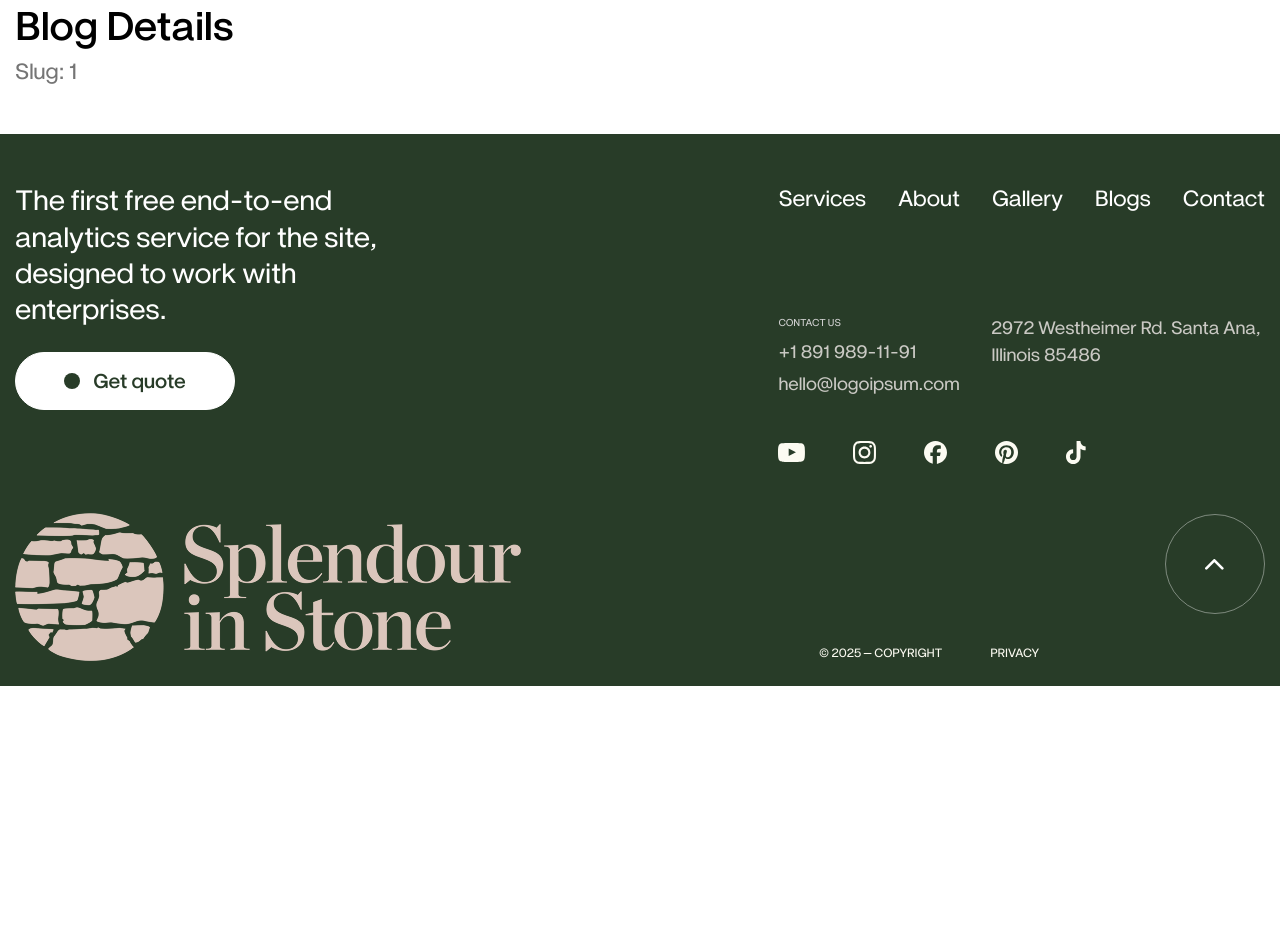
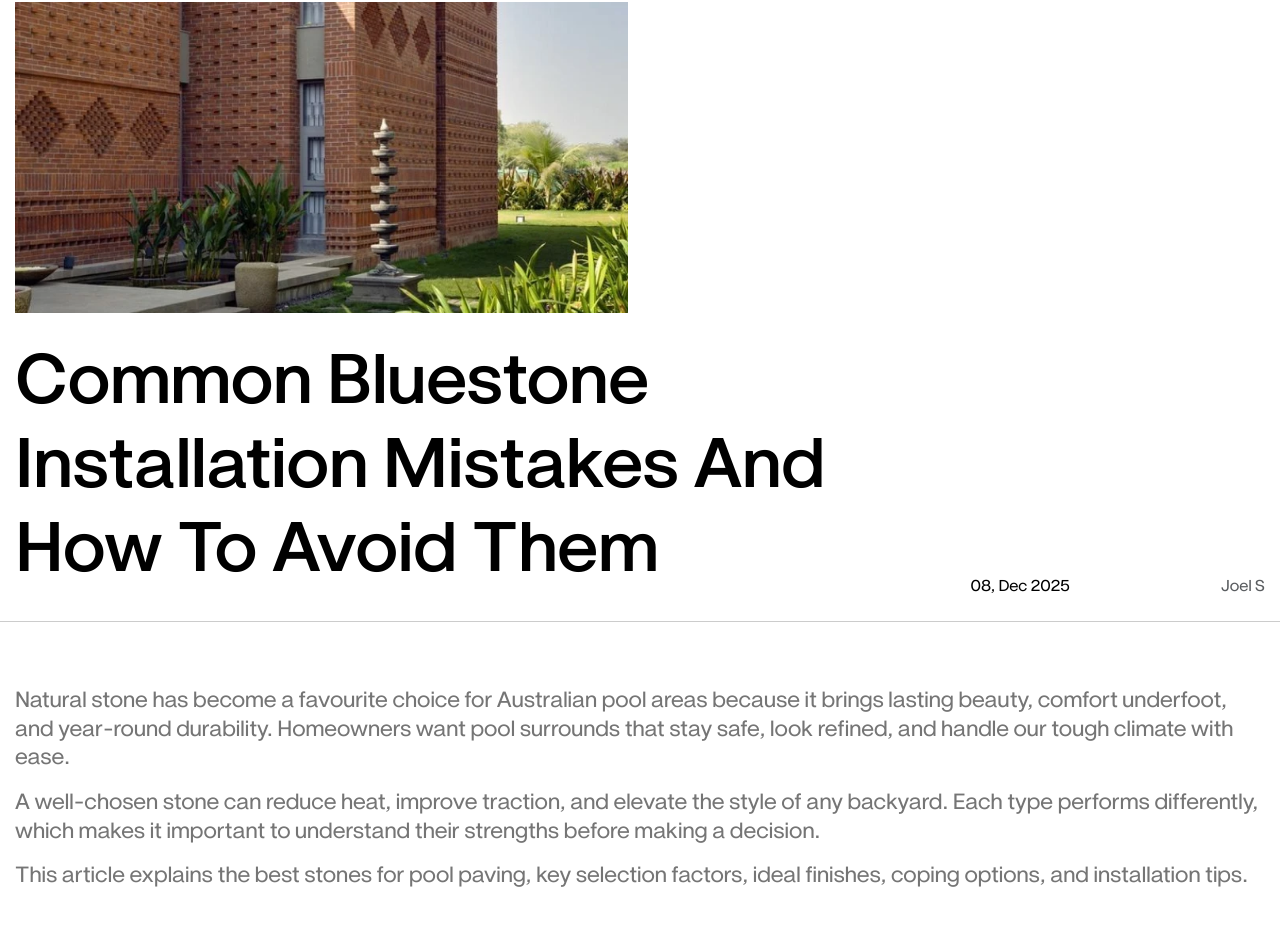
Before and after one commit to munish176081/sps-frontcode, a Next.js app: page /blog/1 in a window 1280 px wide. Shown: the part 138-1090 px from the top of the page. Before the commit the page ends 824 px from the top, so only its background shows below. Built offline with nearby package versions, Linux system fonts and the light colour scheme.

Commit message:
feat: blog detail page UI: In-progress

```diff
--- a/src/app/blog/[slug]/page.tsx
+++ b/src/app/blog/[slug]/page.tsx
@@ -1,12 +1,181 @@
+import Image from "next/image";
+
 export default function BlogDetails({
   params,
 }: {
   params: { slug: string };
 }) {
   return (
-    <div className="container py-5">
-      <h1>Blog Details</h1>
-      <p>Slug: {params.slug}</p>
-    </div>
+    <>
+      <section className="py-4 py-md-5 blog-detail">
+        <div className="container">
+          <div className="row">
+            <div className="col-lg-6 mb-4">
+              <Image
+                src="/blog/blog-detail1.webp"
+                alt="Blog Hero"
+                width={1200}
+                height={600}
+                className="w-100 h-auto"
+                priority
+              />
+            </div>
+          </div>
+
+          {/* TITLE + META */}
+          <div className="row align-items-end mb-4">
+            <div className="col-lg-9">
+              <h1 className="h1">
+                Common Bluestone Installation Mistakes And How To Avoid Them
+              </h1>
+            </div>
+
+            <div className="col-lg-3 text-lg-end">
+              <div className="d-flex justify-content-between">
+                <small className="d-block">08, Dec 2025</small>
+                <small className="text-muted">Joel S</small>
+              </div>
+            </div>
+          </div>
+        </div>
+
+        <hr />
+
+        <div className="container">
+          <div className="row py-md-5 py-4">
+            <div className="col-12">
+              <p>
+                Natural stone has become a favourite choice for Australian pool areas
+                because it brings lasting beauty, comfort underfoot, and year-round durability.
+                Homeowners want pool surrounds that stay safe, look refined, and handle
+                our tough climate with ease.
+              </p>
+              <p>
+                A well-chosen stone can reduce heat, improve traction, and elevate the style
+                of any backyard. Each type performs differently, which makes it important
+                to understand their strengths before making a decision.
+              </p>
+              <p>
+                This article explains the best stones for pool paving, key selection factors,
+                ideal finishes, coping options, and installation tips.
+              </p>
+            </div>
+          </div>
+        </div>
+
+        <hr />
+
+        <div className="container">
+          <div className="row py-4">
+            <div className="col-lg-4">
+              <h2 className="h2">What Makes a Stone Suitable for Pool Paving?</h2>
+            </div>
+
+            <div className="col-lg-8">
+              <p>A good pool paving stone must handle water exposure, intense sun, and foot traffic without losing strength or appearance. It needs a texture that feels secure when wet and enough density to withstand outdoor conditions. Stones that stay cooler under the sun help create comfortable spaces for homes, especially around north-facing pools where heat builds quickly in summer.</p>
+              <p>
+                The stone should also complement the home’s style and landscaping while offering low maintenance and dependable long-term performance. When paired with the right finish and a simple sealing routine, these qualities ensure the pool area stays safe, durable, and visually consistent year-round.
+              </p>
+            </div>
+          </div>
+        </div>
+
+        <hr />
+
+        <div className="container">
+          <div className="row py-4">
+            <div className="col-lg-4">
+              <h2 className="h2">Best Stones for Pool Paving in Australian Homes</h2>
+            </div>
+
+            <div className="col-lg-8">
+              <p>Finding the best stones for pool paving starts with knowing which materials perform reliably in Australian conditions. Here are the top natural stones suited to backyard pools.</p>
+            </div>
+          </div>
+        </div>
+
+        <div className="container">
+
+          <div className="border p-4 mb-3">
+            <div className="row">
+              <div className="col-lg-4">
+                <h3 className="h3 mb-2 mb-md-0">1. Travertine Pavers</h3>
+              </div>
+
+              <div className="col-lg-8">
+                <p>Finding the best stones for pool paving starts with knowing which materials perform reliably in Australian conditions. Here are the top natural stones suited to backyard pools.</p>
+              </div>
+            </div>
+          </div>
+
+          <div className="border p-4 mb-3">
+            <div className="row">
+              <div className="col-lg-4">
+                <h3 className="h3 mb-2 mb-md-0">2. Limestone Pavers</h3>
+              </div>
+
+              <div className="col-lg-8">
+                <p>Limestone stands out for its refined look, cooler surface feel, and balanced texture that supports confident movement around water. Its grain creates a gentle, consistent surface that suits relaxed outdoor settings without feeling slippery.</p>
+                <p>Varieties like Loch Limestone and Selene Limestone offer clean, bright tones suited to coastal-inspired backyards. Their durability, versatile colouring, and soft aesthetic make limestone a reliable option for elegant, functional pool surrounds.</p>
+              </div>
+            </div>
+          </div>
+
+          <div className="border p-4 mb-3">
+            <div className="row">
+              <div className="col-lg-4">
+                <h3 className="h3 mb-2 mb-md-0">3. Granite Pavers</h3>
+              </div>
+
+              <div className="col-lg-8">
+                <p>Granite is prized for outstanding strength and long-term durability, making it ideal for homes with busy pools or frequent foot traffic. Its dense structure withstands chemicals, heat, and changing weather while maintaining a crisp, polished appearance.</p>
+                <p>Varieties such as Charcoal Granite and Grey Granite offer sleek, contemporary tones that complement modern architecture. Their resilience and low maintenance needs make granite a dependable choice for long-lasting pool paving.</p>
+              </div>
+            </div>
+          </div>
+
+          <div className="border p-4 mb-3">
+            <div className="row">
+              <div className="col-lg-4">
+                <h3 className="h3 mb-2 mb-md-0">4. Bluestone Pavers</h3>
+              </div>
+
+              <div className="col-lg-8">
+                <p>Bluestone delivers a bold, structured look that suits modern outdoor designs and architectural pool settings. Its density holds up well in strong sunlight and frequent use, helping the stone retain depth and texture over time.</p>
+                <p>Varieties like Flamed Bluestone and Sawn Bluestone offer rich, refined tones that elevate contemporary backyards. Although slightly warmer underfoot, bluestone remains a popular option for homeowners wanting a strong, distinctive pool surround.</p>
+              </div>
+            </div>
+          </div>
+
+          <div className="border p-4 mb-3">
+            <div className="row">
+              <div className="col-lg-4">
+                <h3 className="h3 mb-2 mb-md-0">5. Porphyry Pavers</h3>
+              </div>
+
+              <div className="col-lg-8">
+                <p>Porphyry is ideal for zones needing intense ground contact, particularly pathways, edging, and transition areas near the pool. Its rugged natural texture grips well under wet conditions, while its earthy colours create warmth in rustic or organic garden settings.</p>
+                <p>Varieties such as Crazy Porphyry and Filetti Porphyry provide lively tones and natural variation. While seldom used as the main paving, they perform excellently as accents in high-traffic areas that require added grip.</p>
+              </div>
+            </div>
+          </div>
+
+          <div className="border p-4 mb-3">
+            <div className="row">
+              <div className="col-lg-4">
+                <h3 className="h3 mb-2 mb-md-0">6. Marble (Special Use Cases)</h3>
+              </div>
+
+              <div className="col-lg-8">
+                <p>Marble creates a luxurious, sculpted look that enhances high-end pool designs when used thoughtfully. It performs best in shaded or lightly exposed areas because it reacts to strong chemicals and prolonged sunlight.</p>
+                <p>Varieties like Torro Marble and Atmos Marble offer elegant tones and soft veining that elevate premium outdoor spaces. Although visually striking, marble demands more care, placing it at the lower end of practicality for everyday family pools.</p>
+              </div>
+            </div>
+          </div>
+
+        </div>
+
+      </section>
+    </>
   );
 }
--- a/src/app/blog/page.tsx
+++ b/src/app/blog/page.tsx
@@ -158,7 +158,7 @@ export default function BlogPage() {
                           alt={post.title}
                           width={700}
                           height={460}
-                          className="w-100"
+                          className="w-100 h-auto"
                         />
                       </Link>
                     </figure>
```
Also changed, not shown: public/blog/blog-detail1.webp (added).
